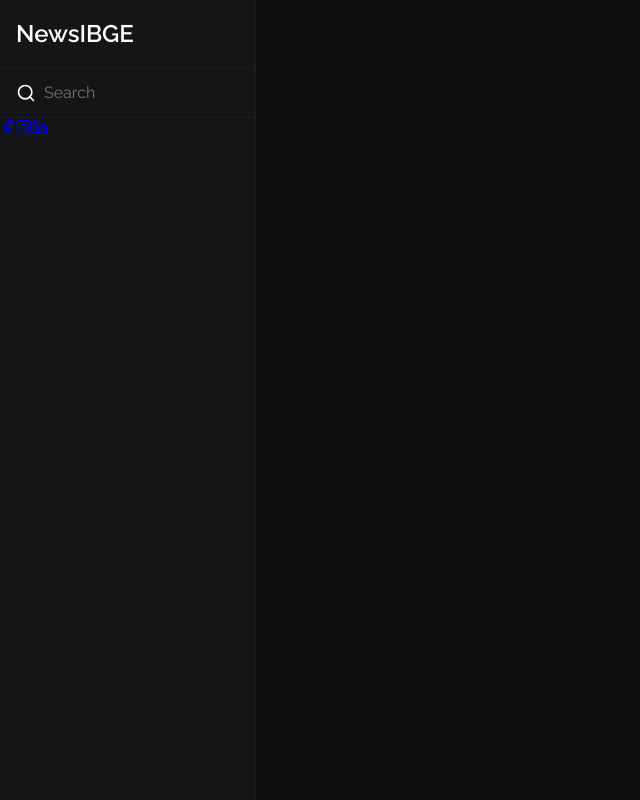
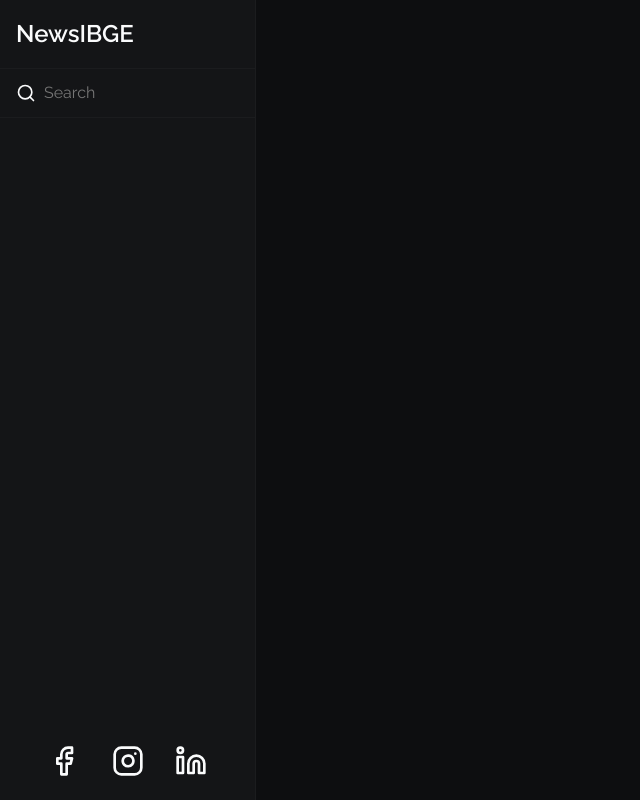
Before and after one commit to fernando-meira/news, a React (Create React App) app: page / in a window 1280 px wide. Shown: the whole page, without its empty margins (0-640 px from the left). Built offline with nearby package versions, Linux system fonts and the light colour scheme.

Commit message:
feat: aside initialized

```diff
--- a/src/components/Aside/index.tsx
+++ b/src/components/Aside/index.tsx
@@ -1,7 +1,7 @@
 import React from 'react';
-import { Link } from 'react-router-dom';
 import { FiSearch, FiFacebook, FiInstagram, FiLinkedin } from 'react-icons/fi';
 
+import { colors } from '../../themes/styles';
 import { Container } from './styles';
 
 const Aside = () => {
@@ -15,17 +15,17 @@ const Aside = () => {
       </div>
 
       <footer>
-        <Link to="https://www.facebook.com/lassofend/">
-          <FiFacebook />
-        </Link>
+        <a target="blank" href="https://www.facebook.com/lassofend/">
+          <FiFacebook size={32} color={colors.fontColor} />
+        </a>
 
-        <Link to="https://www.instagram.com/lassofend/?hl=pt-br">
-          <FiInstagram />
-        </Link>
+        <a target="blank" href="https://www.instagram.com/lassofend/?hl=pt-br">
+          <FiInstagram size={32} color={colors.fontColor} />
+        </a>
 
-        <Link to="https://www.linkedin.com/in/lassofend/">
-          <FiLinkedin />
-        </Link>
+        <a target="blank" href="https://www.linkedin.com/in/lassofend/">
+          <FiLinkedin size={32} color={colors.fontColor} />
+        </a>
       </footer>
     </Container>
   );
--- a/src/components/Aside/styles.ts
+++ b/src/components/Aside/styles.ts
@@ -3,6 +3,8 @@ import styled from 'styled-components';
 import { colors } from '../../themes/styles';
 
 export const Container = styled.aside`
+  position: relative;
+
   width: 20%;
   height: 100vh;
   border-right: 1px solid ${colors.gray};
@@ -36,4 +38,20 @@ export const Container = styled.aside`
       margin-right: 8px;
     }
   }
+
+  footer {
+    position: absolute;
+    bottom: 0;
+
+    width: 100%;
+    padding: 1rem;
+
+    display: flex;
+    align-items: center;
+    justify-content: space-evenly;
+
+    > svg {
+      background: ${colors.fontColor};
+    }
+  }
 `;
```
